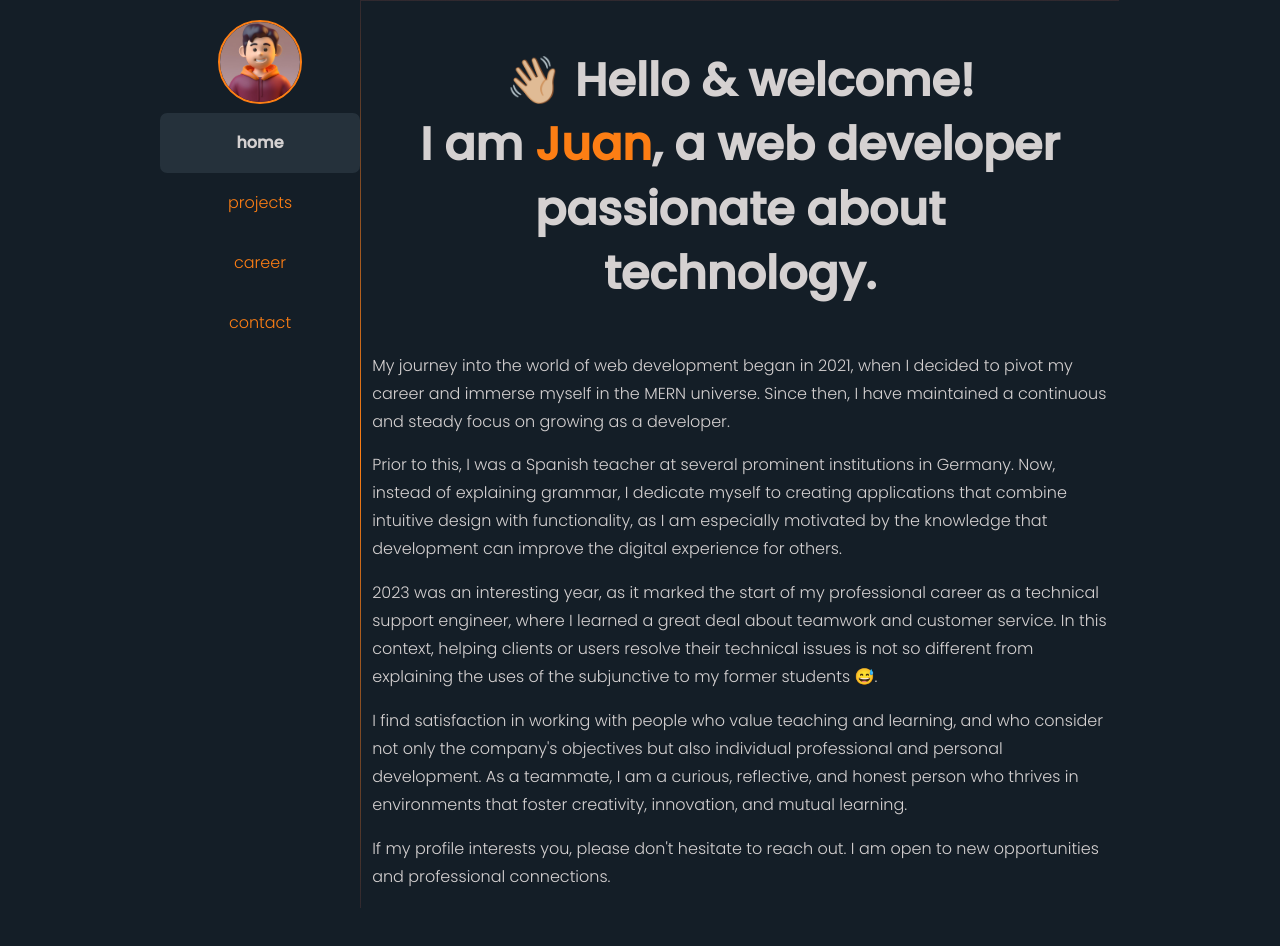
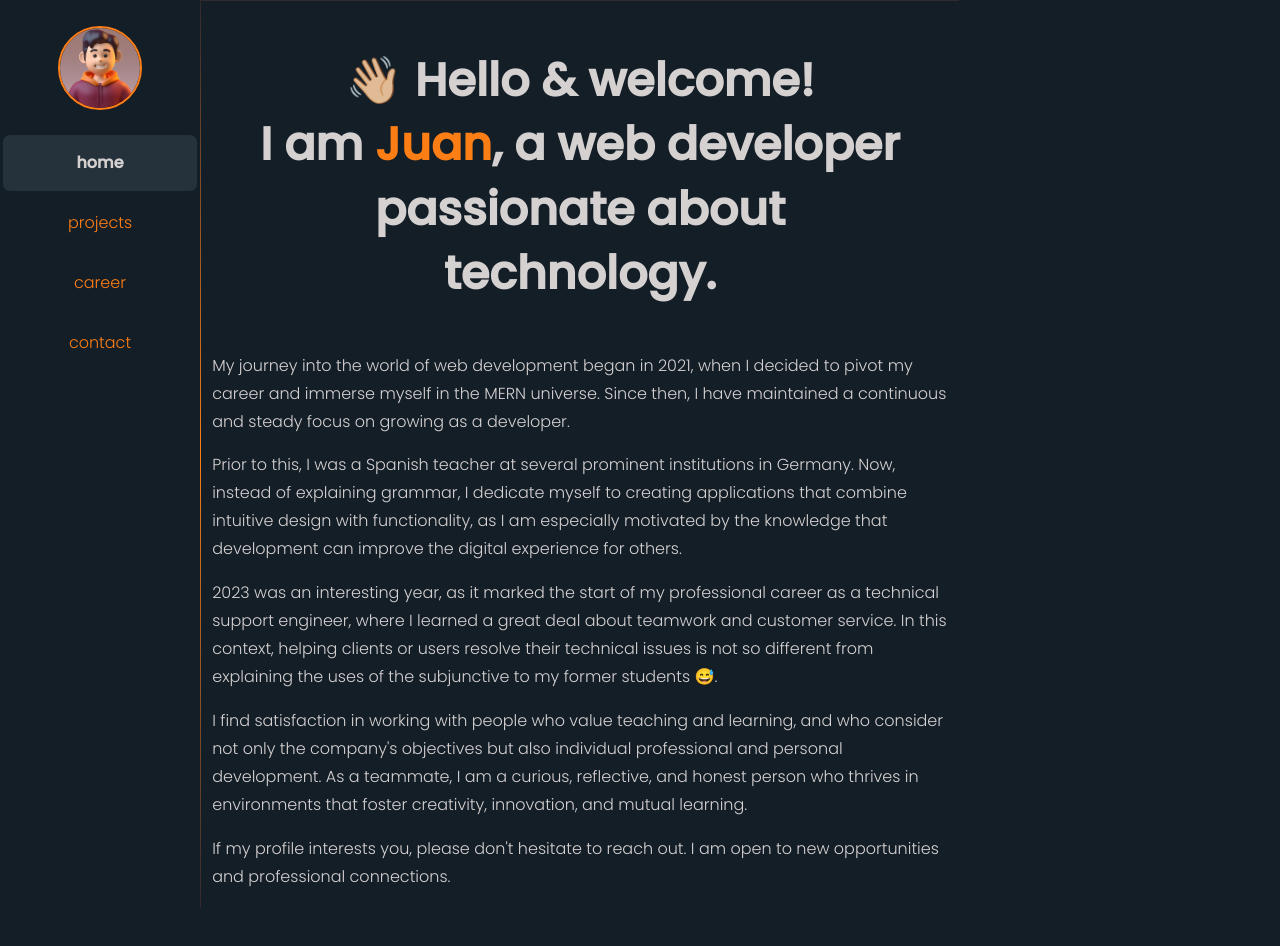
Before and after one commit to juaneugenio/myportfolioweb, a React (Vite) app: page / in a window 1280 px wide. Shown: the top 946 px of the page. Built offline with nearby package versions, Linux system fonts and the light colour scheme; no server answers.

Commit message:
Improving Css and added a swing effect to the logo picture

```diff
--- a/src/App.css
+++ b/src/App.css
@@ -41,34 +41,101 @@ strong {
 	flex-direction: column;
 	height: 100%;
 	max-width: 960px;
-	margin: 0 auto;
-	/* padding: 20px; */
 }
 /* NAVBAR */
 .menubar {
 	text-align: center;
-	margin: 20px 0;
-	padding: 0;
 	width: 200px;
 	height: auto;
 	overflow: auto;
 	position: fixed;
+	padding: 0.8rem 0;
+
 }
 
 .nav-picture {
 	width: 80px;
 	height: 80px;
-	margin: 0;
 	border-radius: 50%;
 	border: 2px solid var(--head-color);
+	margin: 0.8rem 0;
 }
+.swing {
+  -webkit-transform-origin: top center;
+  transform-origin: top center;
+  -webkit-animation-name: swing;
+  animation-name: swing;
+  -webkit-animation-duration: 1s;
+  animation-duration: 1s;
+  -webkit-animation-timing-function: ease-in-out;
+  animation-timing-function: ease-in-out;
+  -webkit-animation-iteration-count: 2;
+  animation-iteration-count: 2;
+}
+
+@-webkit-keyframes swing {
+  20% {
+    -webkit-transform: rotate3d(0, 0, 1, 15deg);
+    transform: rotate3d(0, 0, 1, 15deg);
+  }
+
+  40% {
+    -webkit-transform: rotate3d(0, 0, 1, -10deg);
+    transform: rotate3d(0, 0, 1, -10deg);
+  }
+
+  60% {
+    -webkit-transform: rotate3d(0, 0, 1, 5deg);
+    transform: rotate3d(0, 0, 1, 5deg);
+  }
+
+  80% {
+    -webkit-transform: rotate3d(0, 0, 1, -5deg);
+    transform: rotate3d(0, 0, 1, -5deg);
+  }
+
+  to {
+    -webkit-transform: rotate3d(0, 0, 1, 0deg);
+    transform: rotate3d(0, 0, 1, 0deg);
+  }
+}
+
+@keyframes swing {
+  20% {
+    -webkit-transform: rotate3d(0, 0, 1, 15deg);
+    transform: rotate3d(0, 0, 1, 15deg);
+  }
+
+  40% {
+    -webkit-transform: rotate3d(0, 0, 1, -10deg);
+    transform: rotate3d(0, 0, 1, -10deg);
+  }
+
+  60% {
+    -webkit-transform: rotate3d(0, 0, 1, 5deg);
+    transform: rotate3d(0, 0, 1, 5deg);
+  }
+
+  80% {
+    -webkit-transform: rotate3d(0, 0, 1, -5deg);
+    transform: rotate3d(0, 0, 1, -5deg);
+  }
+
+  to {
+    -webkit-transform: rotate3d(0, 0, 1, 0deg);
+    transform: rotate3d(0, 0, 1, 0deg);
+  }
+}
+
+
 .menulink {
 	display: block;
 	color: var(--head-color);
-	padding: 16px;
+	padding: 0.9rem;
 	text-decoration: none;
 	text-align: center;
 	overflow: auto;
+	margin: 0.2rem;
 }
 
 .menulink:hover {
--- a/src/components/Navbar.jsx
+++ b/src/components/Navbar.jsx
@@ -22,10 +22,14 @@ function Navbar() {
 	];
 
 	return (
-		<nav className="menubar">
-			<img className="nav-picture" src={profilPict} alt="profile picture" />
+		<nav className='menubar'>
+			<img
+				className='nav-picture swing'
+				src={profilPict}
+				alt='profile picture'
+			/>
 			{menuLinks.map((item) => (
-				<NavLink key={item.path} to={item.path} className="menulink" onMouseEnter={handleMouseEnter}>
+				<NavLink key={item.path} to={item.path} className='menulink' onMouseEnter={handleMouseEnter}>
 					{item.name}
 				</NavLink>
 			))}
--- a/src/pages/Home.jsx
+++ b/src/pages/Home.jsx
@@ -1,20 +1,21 @@
 /** @format */
-import PropTypes from "prop-types";
-import { motion } from "framer-motion";
+import PropTypes from 'prop-types';
+import { motion } from 'framer-motion';
 
 function Home({ variants }) {
 	return (
 		<motion.section
 			variants={variants} // Pass the variant object into Framer Motion
-			initial="hidden" // Set the initial state to variants.hidden
-			animate="enter" // Animated state to variants.enter
-			exit="exit" // Exit state (used later) to variants.exit
-			transition={{ ease: "linear", duration: 0.5, x: { duration: 1 } }}
+			initial='hidden' // Set the initial state to variants.hidden
+			animate='enter' // Animated state to variants.enter
+			exit='exit' // Exit state (used later) to variants.exit
+			transition={{ ease: 'linear', duration: 0.5, x: { duration: 1 } }}
 		>
-			<blockquote className="quote">
-				👋🏼 Hello & welcome! <br />I am <strong>Juan</strong>, a web developer passionate about technology.
+			<blockquote className='quote'>
+				<span className='swing'>👋🏼</span> Hello & welcome! <br />I am <strong>Juan</strong>, a web developer passionate
+				about technology.
 			</blockquote>
-			<div className="home-content">
+			<div className='home-content'>
 				<p>
 					My journey into the world of web development began in 2021, when I decided to pivot my career and immerse
 					myself in the MERN universe. Since then, I have maintained a continuous and steady focus on growing as a
```
Also changed, not shown: src/pages/About.jsx (+18 -18 lines), 1 other file (tests, documents, lock files or other folders).
